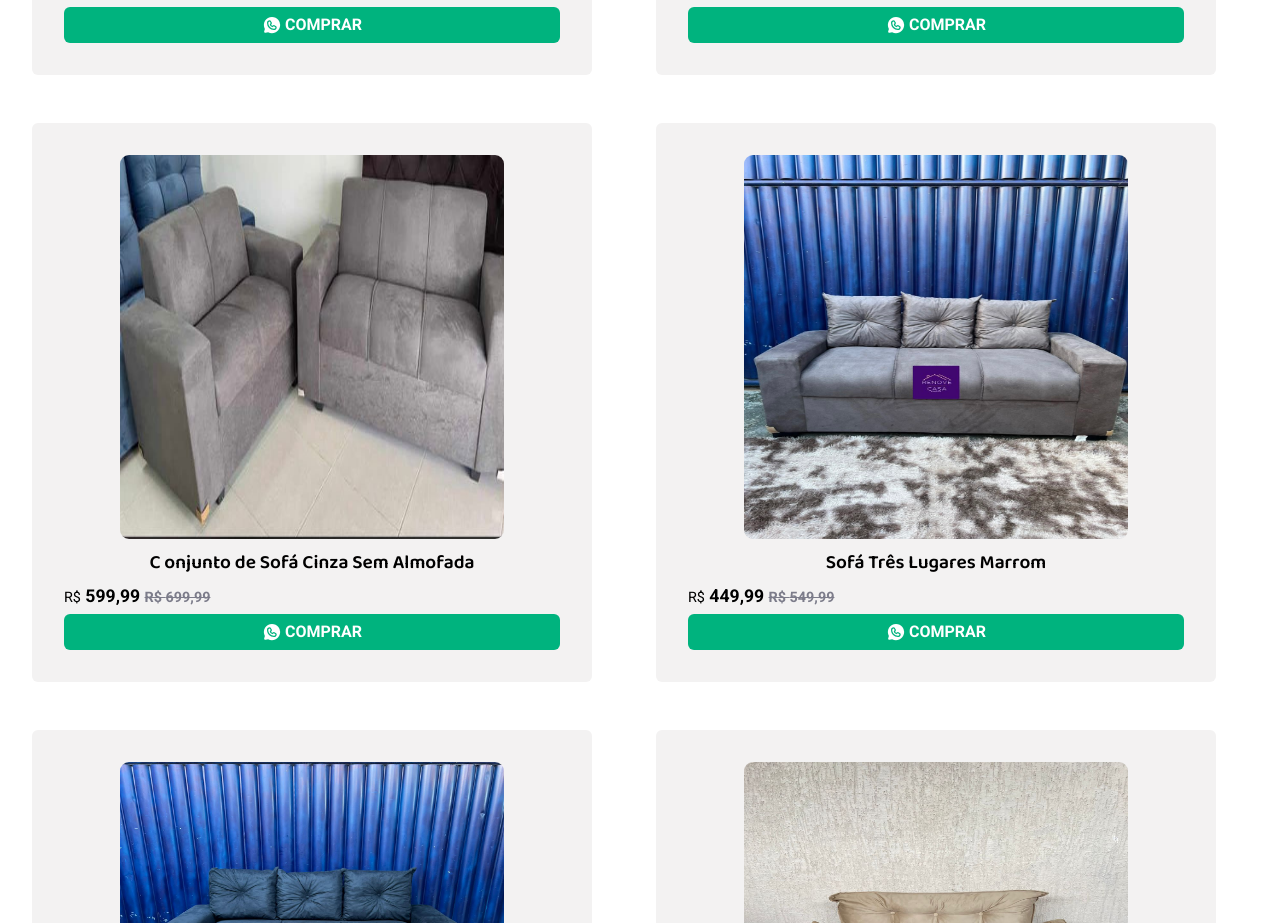
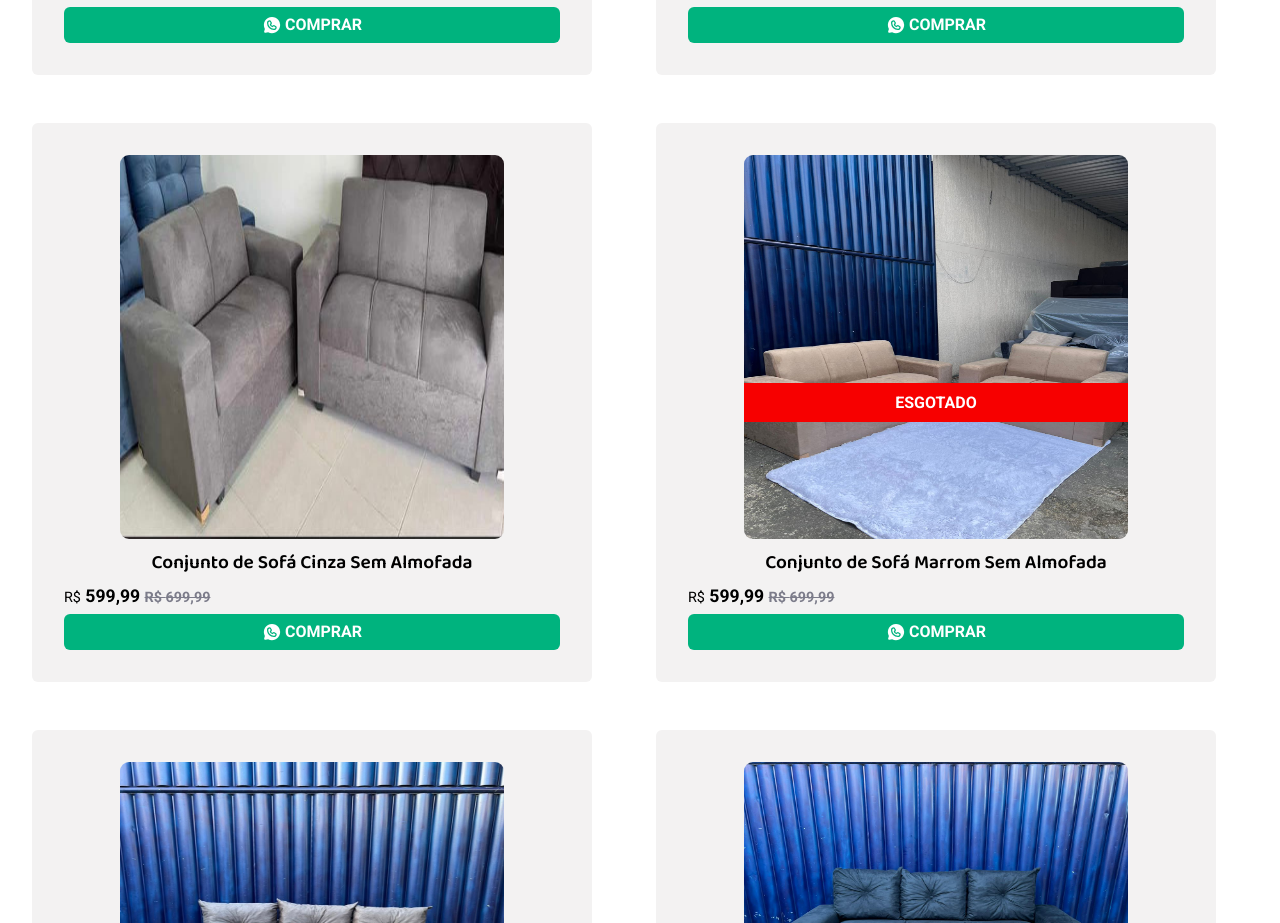
Before and after one commit to felipenobrg/renovecasajp, a React (Vite) app: page /sofaspopulares in a window 1280 px wide. Shown: the part 1400-2323 px from the top of the page. Built offline with nearby package versions, Linux system fonts and the light colour scheme; the HTML template or start-up script is replaced by a standard one.

Commit message:
updating

```diff
--- a/src/components/Header/styles.ts
+++ b/src/components/Header/styles.ts
@@ -70,7 +70,6 @@ export const DropdownMenu = styled.div<{ open: boolean }>`
   animation: ${slideIn} 0.3s ease-in-out;
 
   max-width: 100vw;
-  height: calc(100vh - 120px);
   overflow-y: auto;
 `;
 
--- a/src/pages/Sofas-populares/index.tsx
+++ b/src/pages/Sofas-populares/index.tsx
@@ -8,6 +8,8 @@ import ConjuntoDeSofaCinzaEscuro from "../../assets/SofasPopulares/ConjuntoDeSof
 import ConjuntoDeSofaMarrom from "../../assets/SofasPopulares/ConjuntoDeSofaMarrom.jpg";
 import ConjuntoDeSofaCinzaSemAlmofada from "../../assets/SofasPopulares/ConjuntoSofaCinza.jpeg";
 import ConjuntoDeSofaVermelho from "../../assets/SofasPopulares/ConjuntoDeSofaVermelho.jpg";
+
+import ConjuntoSemAlmofadaMarrom from "../../assets/SofasPopulares/ConjuntoDeSofaSemAlmofadaMarrom.jpg";
 
 import SofaTresLugaresMarrom from "../../assets/SofasPopulares/SofaTresLugaresMarrom.jpg";
 import SofaTresLugaresPretoComPuffs from "../../assets/SofasPopulares/SofaTresLugaresPretoComPuffs.jpg";
@@ -56,11 +58,18 @@ export function SofasPopulares() {
       />
       <ProductCard
         imgSrc={ConjuntoDeSofaCinzaSemAlmofada}
-        title="C
-        onjunto de Sofá Cinza Sem Almofada"
+        title="Conjunto de Sofá Cinza Sem Almofada"
         price="599,99"
         oldPrice="699,99"
         textForWhatsApp="Olá. Gostaria de comprar Conjunto de Sofá Cinza Sem Almofada"
+      />
+       <ProductCard
+        imgSrc={ConjuntoSemAlmofadaMarrom}
+        wornOut="ESGOTADO"
+        title="Conjunto de Sofá Marrom Sem Almofada"
+        price="599,99"
+        oldPrice="699,99"
+        textForWhatsApp="Olá. Gostaria de comprar Conjunto de Sofá Marrom Sem Almofada"
       />
       <ProductCard
         imgSrc={SofaTresLugaresMarrom}
```
Also changed, not shown: src/assets/SofasPopulares/ConjuntoDeSofaSemAlmofadaMarrom.jpg (added).
